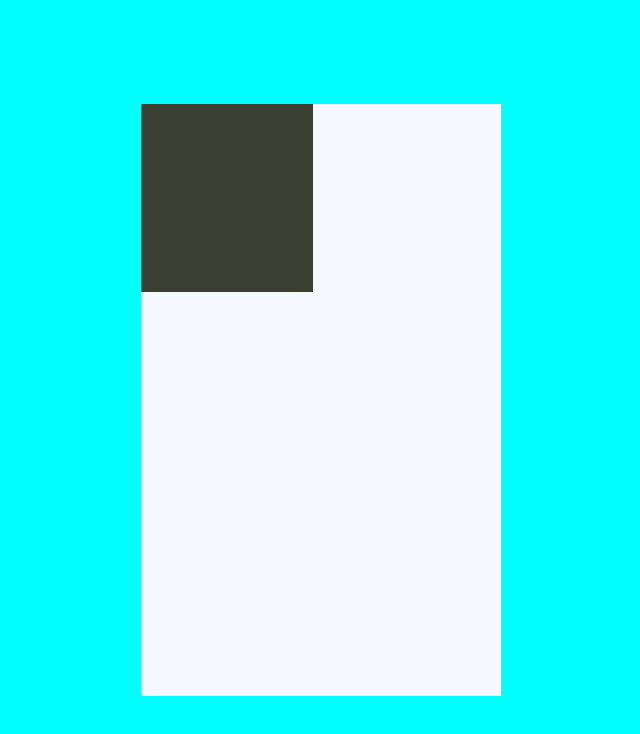
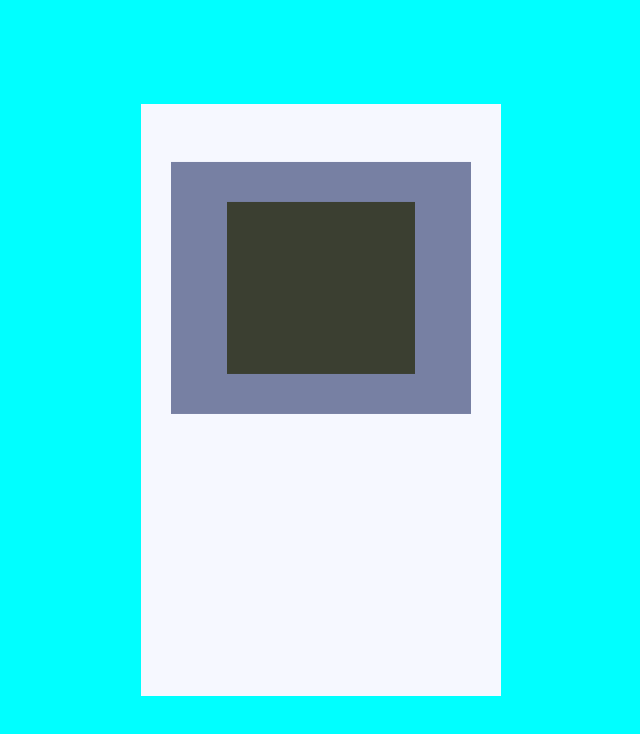
Before and after one commit to paco-fuentes/btc-geekshubs-21092023-proyecto-2, a plain HTML site: page index.html in a window 1280 px wide. Shown: the whole page, without its empty margins (319-959 px from the left). Drawn offline with Linux system fonts and the light colour scheme.

Commit message:
ajustando proporciones de la pantalla, marco y cuerpo

```diff
--- a/css/styles.css
+++ b/css/styles.css
@@ -17,22 +17,35 @@ body {
 
     position: relative;
     background-color: #f6f8ff;
+    width: 22.5rem;                            /*  5.62rem;*/
     height: 37rem;                           /*  9.25rem; */
-    width: 22.5rem;                            /*  5.62rem;*/
 
+    display: flex;
+    flex-direction: column;
+/*     justify-content: center; */
+    align-items: center;
+}
+
+#marco{
+    position: relative;
+    background-color: #7780a3;
+    width: 18.75rem;
+    height: 15.75rem;
+
+    display: flex;
     flex-direction: column;
     justify-content: center;
     align-items: center;
+    transform: translate(0%, 23%);
 
 }
 
 #pantalla{
     position: absolute;
     background-color: #3b3f31;
-    height: 11.75rem;
-    width: 10.75rem;
-
-    translate: 5rem 5 rem;
+    width: 11.75rem;
+    height: 10.75rem;
+    transform: translate(0%, 0%);
 
 }
 
--- a/index.html
+++ b/index.html
@@ -1,5 +1,6 @@
 <!DOCTYPE html>
 <html lang="en">
+
 <head>
     <meta charset="UTF-8">
     <meta name="viewport" content="width=device-width, initial-scale=1.0">
@@ -7,10 +8,13 @@
 
     <link href="./css/styles.css" rel="stylesheet">
 </head>
+
 <body>
 
     <div id="gameBox">
+        <div id="marco">
             <div id="pantalla"></div>
+        </div>
     </div>
 
     <!--
@@ -36,4 +40,5 @@ Fin código david
 
     <script src="./js/main.js"></script>
 </body>
+
 </html>
```
Lines whose indentation alone changed are shown as unchanged.
